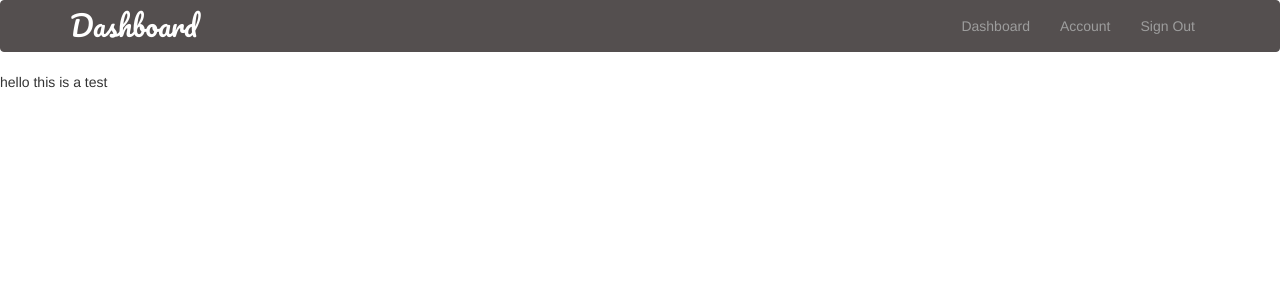
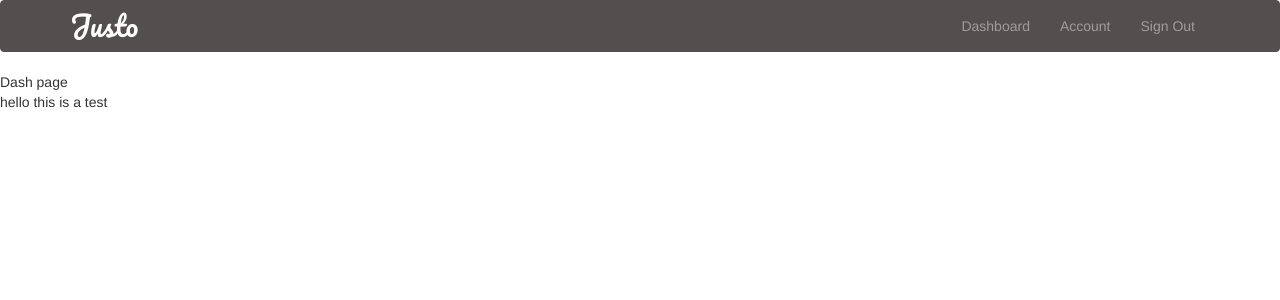
Before and after one commit to brianduongh/justo, a React (Create React App) app in the folder client/: page /dashboard in a window 1280 px wide. Shown: the top 300 px of the page. Built offline with nearby package versions, Linux system fonts and the light colour scheme.

Commit message:
routed pages to the nav bar

```diff
--- a/client/public/index.html
+++ b/client/public/index.html
@@ -16,6 +16,9 @@
 <!-- <link rel="stylesheet" href="https://cdnjs.cloudflare.com/ajax/libs/materialize/1.0.0-alpha.3/css/materialize.min.css"> -->
 <link href="https://fonts.googleapis.com/css?family=Pacifico" rel="stylesheet">
 
+
+
+
 <script
   src="https://code.jquery.com/jquery-3.3.1.slim.min.js"
   integrity="sha256-3edrmyuQ0w65f8gfBsqowzjJe2iM6n0nKciPUp8y+7E="
--- a/client/src/App.js
+++ b/client/src/App.js
@@ -1,14 +1,26 @@
 import React from "react";
+import { BrowserRouter as Router, Route } from "react-router-dom";
+
 import Navs from "./components/Nav"
+import Dashboard from "./pages/Dashboard";
+import Account from "./pages/Account";
+
+
 
 
 
 function App() {
   return (
-    <div>
-      <Navs />
-      hello this is a test
-    </div>
+    <Router>
+      <div>
+        <Navs />
+          <Route exact path="/dashboard" component={Dashboard} />
+          <Route exact path="/account" component={Account} />
+
+
+        hello this is a test
+      </div>
+    </Router>
   );
 }
 
--- a/client/src/components/Nav/navTabs.js
+++ b/client/src/components/Nav/navTabs.js
@@ -2,7 +2,7 @@ import React, { Component } from "react";
 import "./style.css";
 import { Navbar, NavItem, Nav } from "react-bootstrap";
 
-const page = "Dashboard";
+const page = "Justo";
 
 
 class Navs extends Component {
@@ -20,16 +20,18 @@ class Navs extends Component {
 			<Navbar inverse collapseOnSelect>
 				<Navbar.Header>
 					<Navbar.Brand>
-						<a href="#brand" id ="brand">{page}</a>
+						<a href="/dashboard" id ="brand">{page}</a>
+
 					</Navbar.Brand>
 					<Navbar.Toggle />
+
 				</Navbar.Header>
 				<Navbar.Collapse>
 					<Nav pullRight>
-						<NavItem eventKey={1} href="#" onClick ={this.changeColor} style={{background:this.state.background}}>
+						<NavItem eventKey={1} href="/dashboard" onClick ={this.changeColor} style={{background:this.state.background}}>
 							Dashboard
 						</NavItem>
-						<NavItem eventKey={2} href="/about" onClick ={this.changeColor} style={{background:this.state.background}}>
+						<NavItem eventKey={2} href="/account" onClick ={this.changeColor} style={{background:this.state.background}}>
 							Account
 						</NavItem>
 						<NavItem eventKey={2} href="#" onClick ={this.changeColor} style={{background:this.state.background}}>
--- /dev/null
+++ b/client/src/pages/Account.js
@@ -0,0 +1,12 @@
+import React from "react";
+
+
+function Account() {
+  return (
+    <div>
+        Account page
+    </div>
+  );
+}
+
+export default Account;
--- /dev/null
+++ b/client/src/pages/Dashboard.js
@@ -0,0 +1,12 @@
+import React from "react";
+
+
+function Dashboard() {
+  return (
+    <div>
+        Dash page
+    </div>
+  );
+}
+
+export default Dashboard;
```
